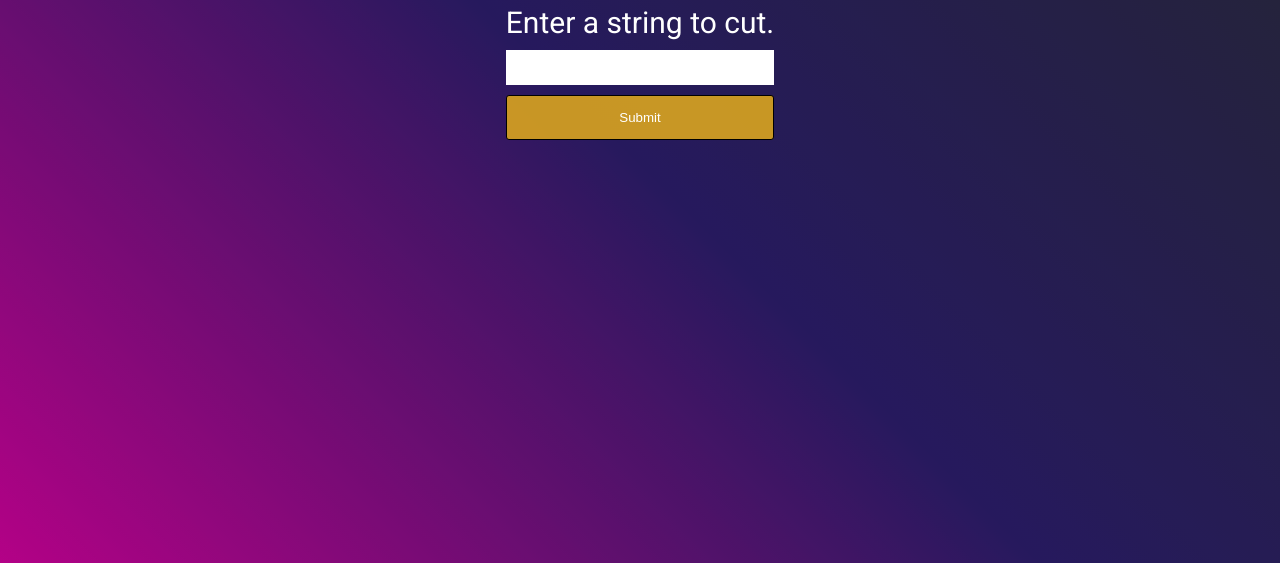
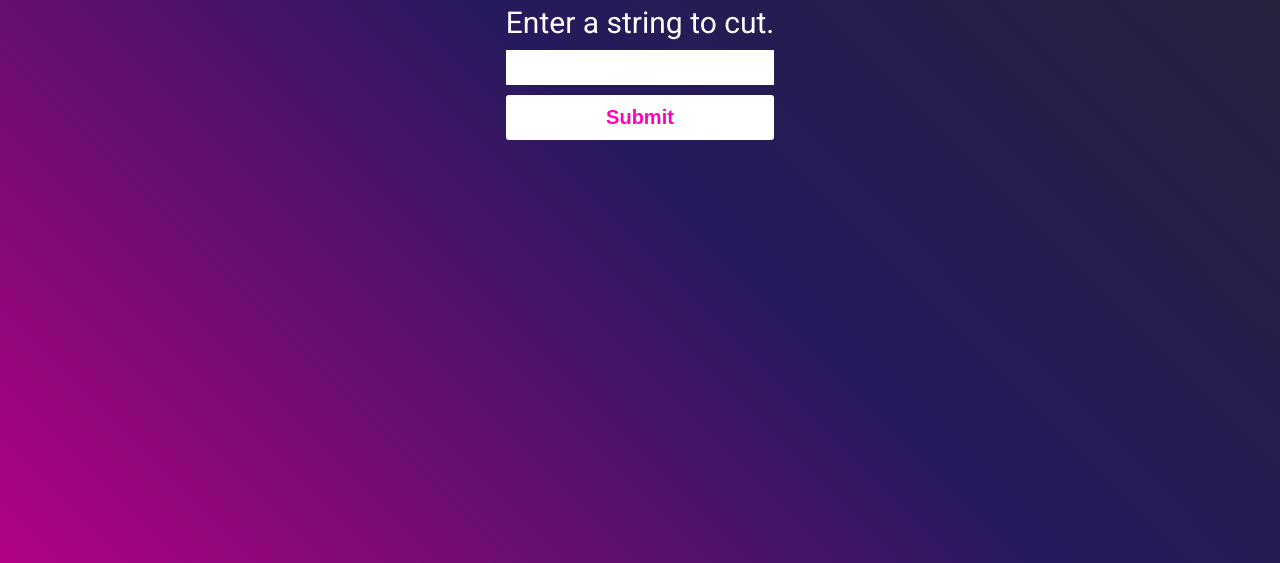
Before and after one commit to Kaleidics/lyft-tech-sample, a website: page public/index.html in a window 1280 px wide. Shown: the part 237-800 px from the top of the page. Drawn offline with Linux system fonts and the light colour scheme.

Commit message:
update files

```diff
--- a/public/style.css
+++ b/public/style.css
@@ -56,15 +56,19 @@ form * {
 .submitBtn {
     width: 100%;
     height: 45px;
-    border: 1px solid black;
+    border: 2px solid white;
     border-radius: 3px;
-    color: white;
-    background-color: rgba(218, 165, 32, 0.9);
+    font-size: 2rem;
+    font-weight: 700;
+    color: #ff00bf;
+    background-color: white;
     cursor: pointer;
 }
 
 .submitBtn:hover {
-   background-color: rgba(218, 165, 32, 1);
+    color: white;
+    border-color: #ff00bf;
+    background-color: #ff00bf;
 }
 
 .results {
```
